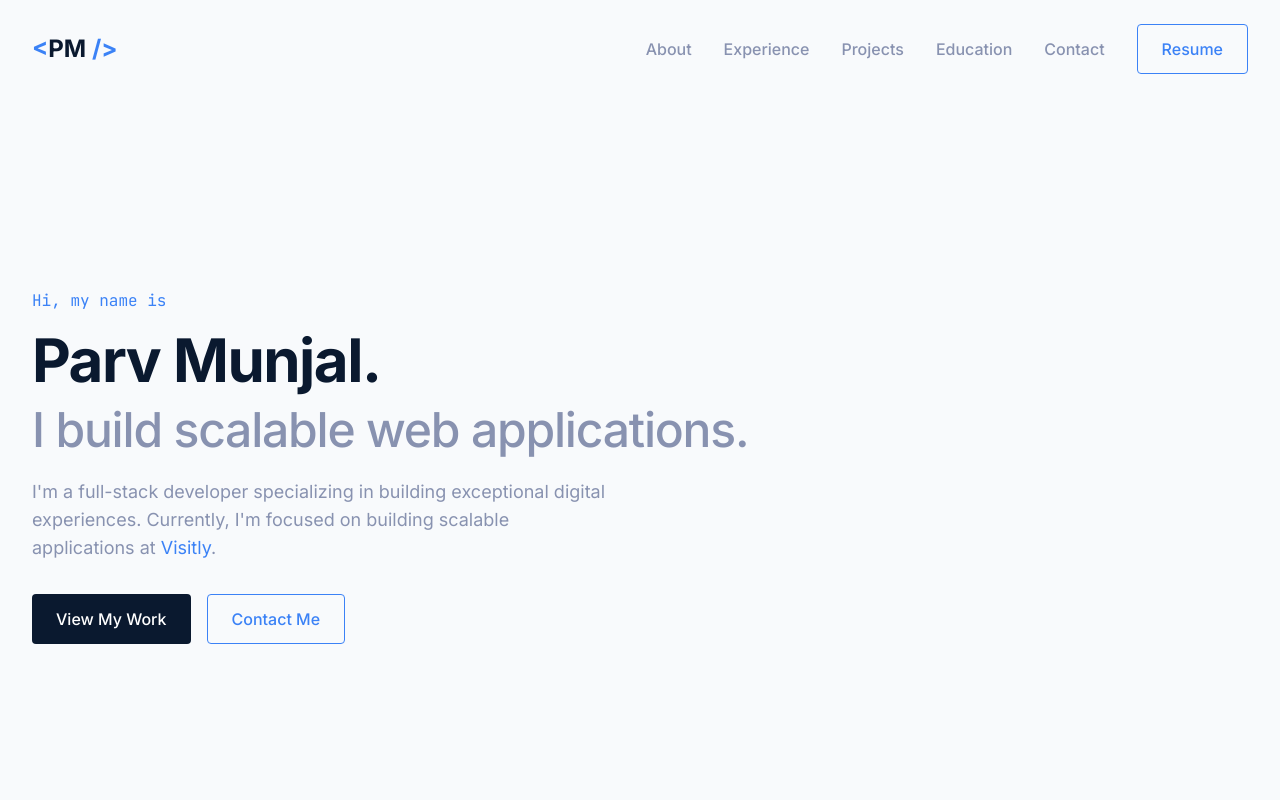
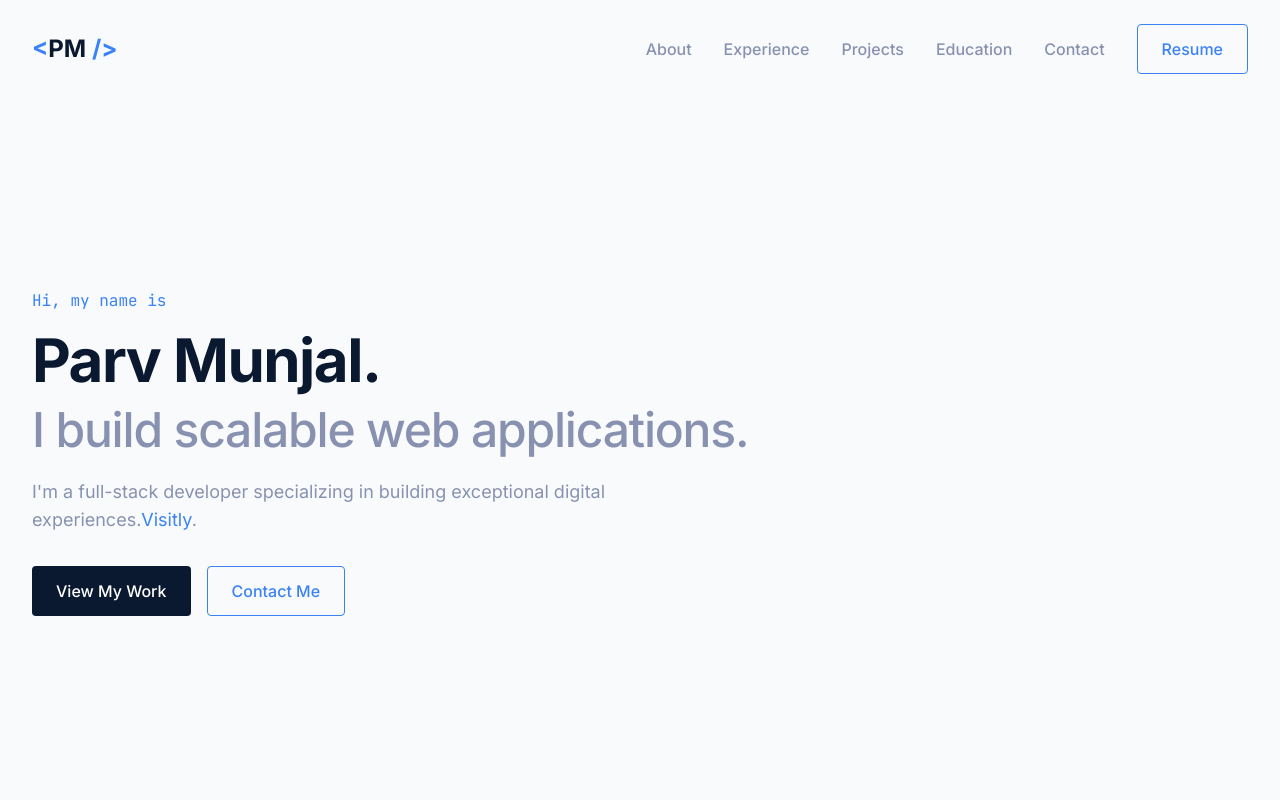
Before and after one commit to parvmunjal/Parv-portfolio, a React (Vite) app: page / in a window 1280 px wide. Shown: the top 800 px of the page. Built offline with nearby package versions, Linux system fonts and the light colour scheme.

Commit message:
Exp updated

```diff
--- a/src/components/Hero.tsx
+++ b/src/components/Hero.tsx
@@ -14,7 +14,7 @@ const Hero = () => {
             I build scalable web applications.
           </h2>
           <p className="text-slate text-lg mb-8 max-w-xl">
-            I'm a full-stack developer specializing in building exceptional digital experiences. Currently, I'm focused on building scalable applications at{" "}
+            I'm a full-stack developer specializing in building exceptional digital experiences.
             <a href="#experience" className="text-highlight hover:underline">
               Visitly
             </a>
```
